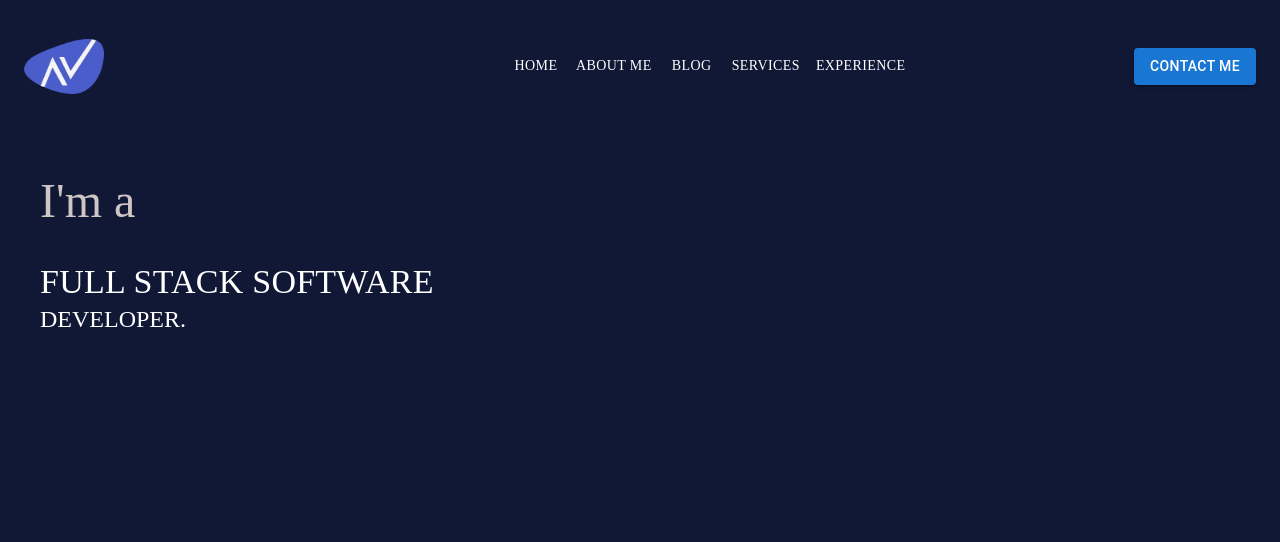
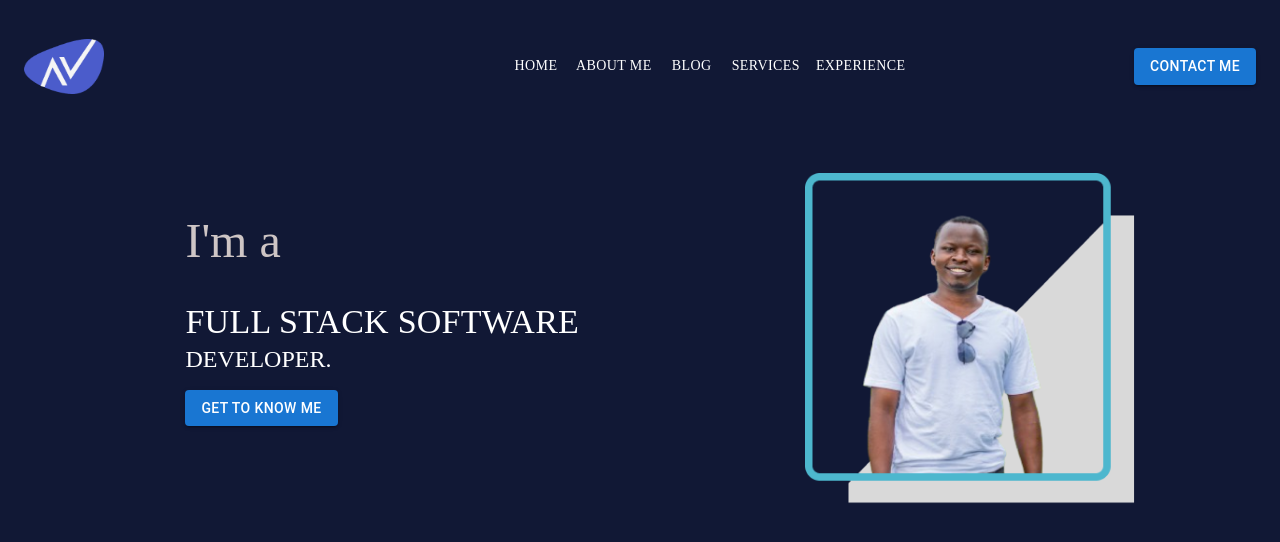
Before and after one commit to Ogalo/my_portifolio, a React (Create React App) app: page / in a window 1280 px wide. Shown: the top 542 px of the page. Built offline with nearby package versions, Linux system fonts and the light colour scheme.

Commit message:
Add the bio section

```diff
--- a/src/components/Bio.tsx
+++ b/src/components/Bio.tsx
@@ -1,16 +1,41 @@
 import React from 'react'
-import { Box, Typography, Stack } from '@mui/material'
+import { Box, Typography, Stack, Button } from '@mui/material'
+import Profile from '../assests/Profile.png'
 
 const Bio = () => {
   return (
     <Box ml={5} mt={5}>
-      <Stack>
+      <Box sx={{ display: 'flex', flexWrap: 'wrap', gap: 10, justifyContent: 'space-evenly'}}>
+        <Box>
+
+      <Stack mt={5}>
         <Typography variant='h3' color="#cec5c5" fontFamily = "karma"> I'm a </Typography>
       </Stack>
       <Stack mt={4}>
         <Typography variant='h4' fontFamily = "karma">FULL STACK SOFTWARE </Typography>
         <Typography variant='h5' fontFamily = "karma">DEVELOPER.</Typography>
       </Stack>
+      <Button
+      variant="contained" href="#contained-buttons" sx={{mt: '15px'}}
+      >
+        Get to Know me
+      </Button>
+        </Box>
+        <Box>
+      <Stack mt={0}
+        sx={{
+          maxWidth: '330px',
+
+
+        }}
+        >
+        <img src={Profile} alt='Profile Image' />
+      </Stack>
+
+        </Box>
+      </Box>
+
+
 
     </Box>
   )
```
Also changed, not shown: src/assests/Profile.png (added), 1 other file (tests, documents, lock files or other folders).
